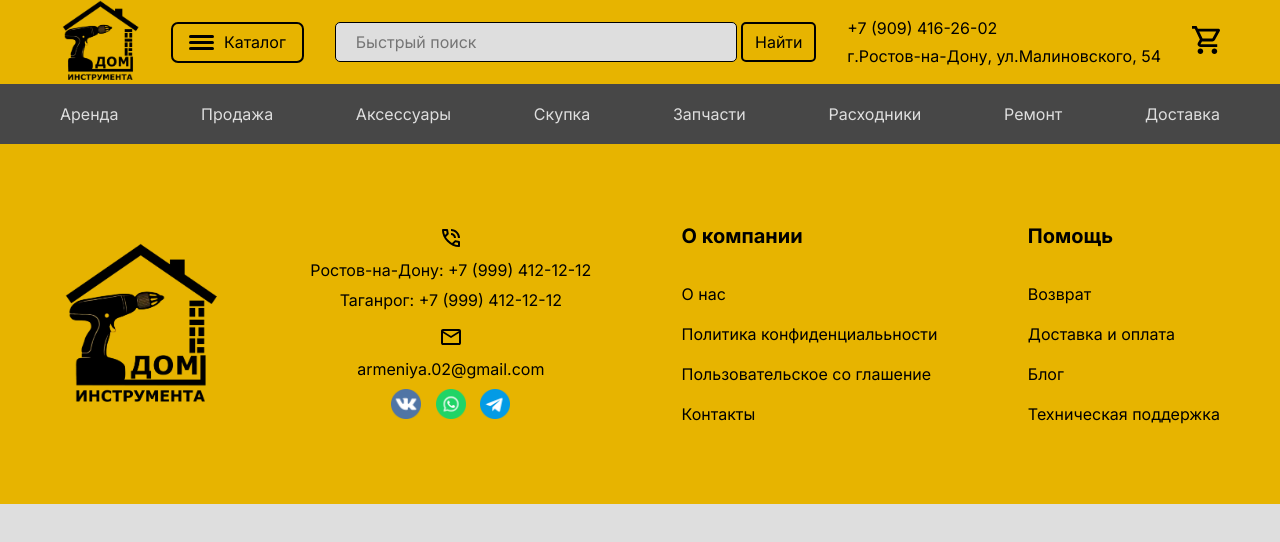
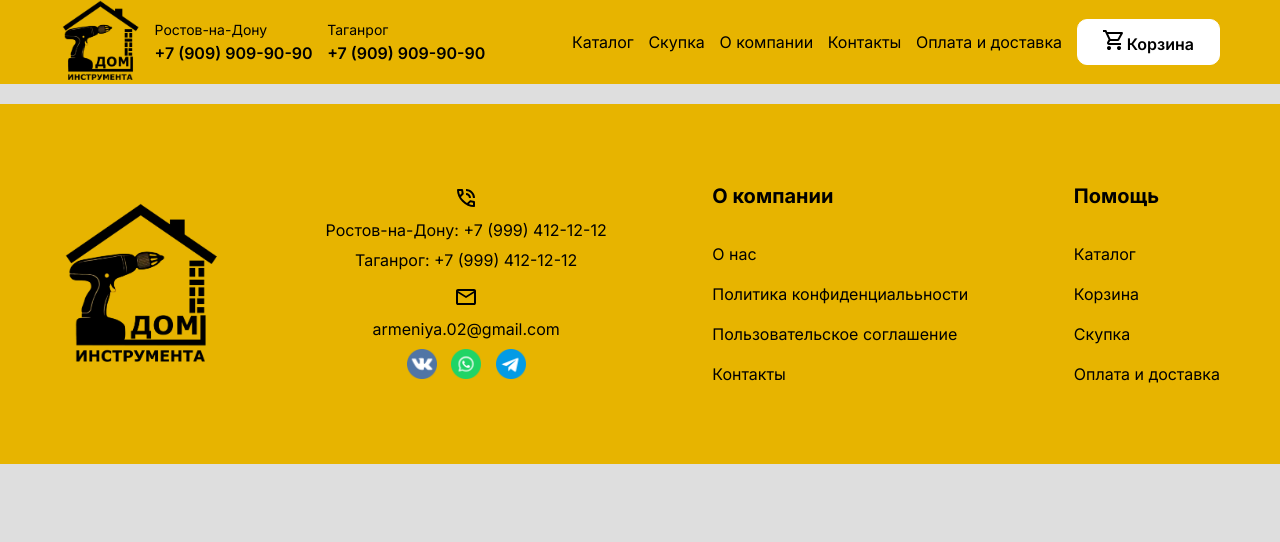
Before and after one commit to Ananacik0/Rent-Tools, a plain HTML site: page index.html in a window 1280 px wide. Drawn offline with Linux system fonts and the light colour scheme.

Commit message:
New nav panel and footer

```diff
--- a/css/style.css
+++ b/css/style.css
@@ -47,120 +47,51 @@ nav .nav_header_ul {
     font-size: 16px;
 }
 
-.burger {
-    display: flex;
-    align-items: center;
-    gap: 10px;
-    padding: 8px 16px;
-    border: 2px solid #000;
-    border-radius: 7px;
-    cursor: pointer;
+.contacts_nav span {
+    display: block;
 }
 
-.burger:hover  {
-    background-color: #000;
-    color: #fff;
-    transition: 0.1s;
+.contacts_nav span:first-child  {
+    margin-bottom: 5px;
+    font-size: 14px;
+    font-weight: 400;
 }
 
-.burger:hover .burger_menu {
-    background-color: #fff;
+.contacts_nav span:last-child  {
+    font-size: 16px;
+    font-weight: 600;
 }
 
-.burger_menu {
-    background-color: #000;
-    width: 25px;
-    height: 3px;
-    margin: 3px 0;
-    border: 0px solid #000;
-    border-radius: 2px;
+.katalog {
+    margin-left: 72px;
+    font-weight: 400;
 }
 
-.catalog_span {
-    font-size: 16px;
+.basket a img {
+    width: 20px;
 }
 
-.form_search {
-    background-color: #dedede00;
+.basket a {
+    font-size: 16px;
+    font-weight: 600;
+    text-decoration: none !important;
 }
 
-.search_panel input {
-    width: 375px;
-    height: 28px;
-    padding: 5px;
-    padding-left: 20px;
-    border: 1px solid #000;
-    border-radius: 5px;
-    outline: none;
-    background: #DEDEDE;
-    color: #4F4F4F;
-    font-size: 16px;
+.nav_header_ul li a:hover {
+    text-decoration: underline;
 }
 
-.search_panel button {
-    width: 75px;
-    height: 40px;
-    background-color: #E7B400;
-    color: #000;
-    font-size: 16px;
-    border: 2px solid #000;
-    border-radius: 5px;
+.basket {
+    background-color: #fff;
+    padding: 10px 25px;
+    border: #fff 1px solid;
+    border-radius: 10px;
 }
 
-.search_panel button:hover {
-    background-color: #000;
-    color: #fff;
-    transition: 0.1s;
-    cursor: pointer;
+.basket:hover{
+   border: #000 1px solid;
+   transition: 0.2s;
 }
-
-.contacts span {
-    display: block;
-    color: #000;
-    padding: 4px 0;
-}
-
-.city a {
-    cursor: pointer;
-}
-
-.block_bottom {
-    margin: 0 auto;
-    display: flex;
-    justify-content: space-between;
-}
-
-
-.block_bottom_nav {
-    background-color: #474747;
-}
-
-.block_bottom li {
-    font-size: 16px;
-    color: #DEDEDE;
-    margin: 20px 0;
-}
-
-.block_bottom li:hover {
-    color: #E7B400;
-    transition: 0.1s;
-    text-decoration: underline;
-    cursor: pointer;
-}
-
-.block_bottom a {
-    color: #DEDEDE;
-}
-
-.block_bottom a:hover {
-    color: #E7B400;
-    transition: 0.1s;
-    text-decoration: underline;
-    cursor: pointer;
-}
-
-
-
 
 
 
--- a/index.html
+++ b/index.html
@@ -16,58 +16,49 @@
                             <img src="img/top-logo.png" alt="logo" style="width: 80px;">
                         </a>
                     </li>
-                    <li class="nav_link burger">
-                        <div class="menu">
-                            <div class="burger_menu"></div>
-                            <div class="burger_menu"></div>
-                            <div class="burger_menu"></div>
-                        </div>
-                        <span class="catalog_span">Каталог</span>
+                    <li class="contacts_nav">
+                        <span>Ростов-на-Дону</span>
+                        <span>+7 (909) 909-90-90</span>
                     </li>
-                    <li class="nav_link form_search">
-                        <form class="search_panel" action="#" method="post">
-                            <input type="text" placeholder="Быстрый поиск">
-                            <button type="submit">Найти</button>
-                        </form>
+                    <li class="contacts_nav">
+                        <span>Таганрог</span>
+                        <span>+7 (909) 909-90-90</span>
+                    </li>
+                    <li class="katalog">
+                        <a href="#">
+                            Каталог
+                        </a>
+                    </li>
+                    <li class="pay">
+                        <a href="#">
+                            Скупка
+                        </a>
+                    </li>
+                    <li class="company">
+                        <a href="#">
+                            О компании
+                        </a>
                     </li>
                     <li class="contacts">
-                        <span class="number">
-                            +7 (909) 416-26-02
-                        </span>
-                        <span class="city">
-                            <a href="#">
-                                г.Ростов-на-Дону, ул.Малиновского, 54
-                            </a>
-                        </span>
+                        <a href="#">
+                            Контакты
+                        </a>
                     </li>
-                    <li class="nav_link icon_basket">
+                    <li class="buy_delivery">
+                        <a href="#">
+                            Оплата и доставка
+                        </a>
+                    </li>
+                    <li class="basket">
                         <a href="#">
                             <img src="img/icon/basket-header.svg" alt="basket">
+                            Корзина
                         </a>
                     </li>
                 </ul>
             </div>
         </nav>
-        <div class="block_bottom_nav">
-            <div class="container">
-                <ul class="block_bottom">
-                    <li>Аренда</li>
-                    <li>Продажа</li>
-                    <li>Аксессуары</li>
-                    <li>
-                        <a href="#">Скупка</a>
-                    </li>
-                    <li>Запчасти</li>
-                    <li>Расходники</li>
-                    <li>
-                        <a href="">Ремонт</a>
-                    </li>
-                    <li>
-                        <a href="">Доставка</a>
-                    </li>
-                </ul>
-            </div>
-        </div>
+        <br>
     </header>
     <main>
 
@@ -111,23 +102,24 @@
                 <li class="">
                     <ul class="company_info">
                         <li>О компании</li>
-                        <li>О нас</li>
-                        <li>Политика конфиденциалььности</li>
-                        <li>Пользовательское со глашение</li>
-                        <li>Контакты</li>
+                        <li><a href="">О нас</a></li>
+                        <li><a href="">Политика конфиденциалььности</a></li>
+                        <li><a href="">Пользовательское соглашение</a></li>
+                        <li><a href="">Контакты</a></li>
                     </ul>
                 </li>
                 <li class="">
                     <ul class="user_help">
-                        <li><a href="">Помощь</a></li>
-                        <li><a href="">Возврат</a></li>
-                        <li><a href="">Доставка и оплата</a></li>
-                        <li><a href="">Блог</a></li>
-                        <li><a href="">Техническая поддержка</a></li>
+                        <li>Помощь</li>
+                        <li><a href="">Каталог</a></li>
+                        <li><a href="">Корзина</a></li>
+                        <li><a href="">Скупка</a></li>
+                        <li><a href="">Оплата и доставка</a></li>
                     </ul>
                 </li>
             </ul>
         </div>
     </footer>
+    <script src="script.js"></script>
 </body>
 </html>
```
Also changed, not shown: index.js (deleted), script.js (added).
